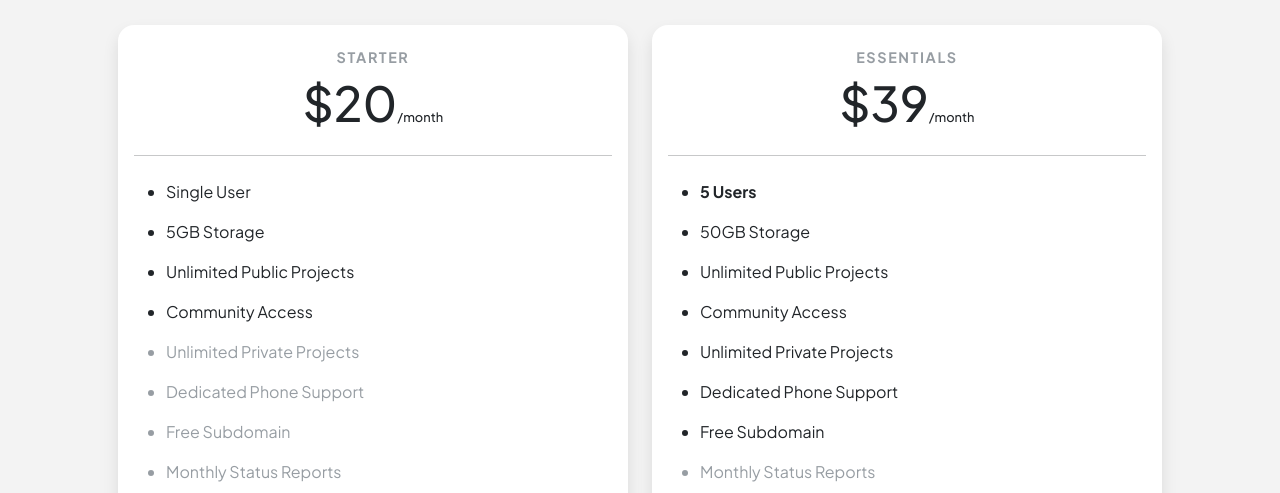
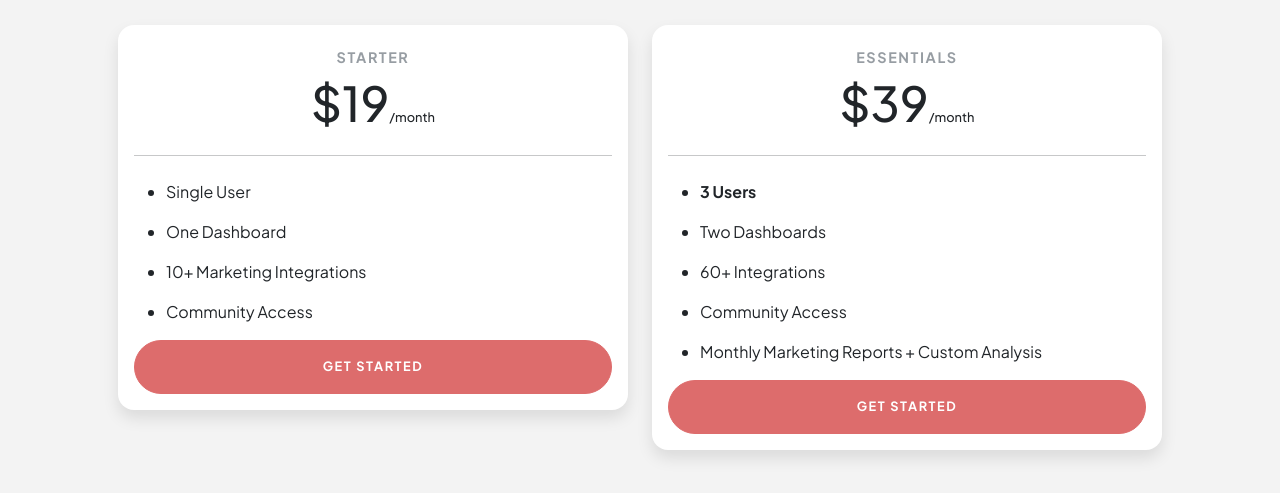
Before and after one commit to ayezee33/juicehq-sales-site, a plain HTML site: page pricing.html in a window 1280 px wide. Shown: the part 307-800 px from the top of the page. Drawn offline with nearby package versions, Linux system fonts and the light colour scheme.

Commit message:
add GA and GTM

```diff
--- a/pricing.html
+++ b/pricing.html
@@ -16,8 +16,28 @@
         <link href="https://cdn.jsdelivr.net/npm/bootstrap-icons@1.8.1/font/bootstrap-icons.css" rel="stylesheet" />
         <!-- Core theme CSS (includes Bootstrap)-->
         <link href="css/styles.css" rel="stylesheet" />
+        <!-- Google tag (gtag.js) -->
+        <script async src="https://www.googletagmanager.com/gtag/js?id=G-HQF5FCYQD3"></script>
+        <script>
+        window.dataLayer = window.dataLayer || [];
+        function gtag(){dataLayer.push(arguments);}
+        gtag('js', new Date());
+
+        gtag('config', 'G-HQF5FCYQD3');
+        </script>
+        <!-- Google Tag Manager -->
+        <script>(function(w,d,s,l,i){w[l]=w[l]||[];w[l].push({'gtm.start':
+            new Date().getTime(),event:'gtm.js'});var f=d.getElementsByTagName(s)[0],
+            j=d.createElement(s),dl=l!='dataLayer'?'&l='+l:'';j.async=true;j.src=
+            'https://www.googletagmanager.com/gtm.js?id='+i+dl;f.parentNode.insertBefore(j,f);
+            })(window,document,'script','dataLayer','GTM-TGDRG5Q');</script>
+            <!-- End Google Tag Manager -->
     </head>
     <body class="d-flex flex-column h-100">
+        <!-- Google Tag Manager (noscript) -->
+        <noscript><iframe src="https://www.googletagmanager.com/ns.html?id=GTM-TGDRG5Q"
+            height="0" width="0" style="display:none;visibility:hidden"></iframe></noscript>
+            <!-- End Google Tag Manager (noscript) -->
         <main class="flex-shrink-0">
             <!-- Navigation-->
             <nav class="navbar navbar-expand-lg navbar-light bg-white py-3">
@@ -35,7 +55,8 @@
                 </div>
             </nav>
 
-            <section class="py-5 pricing">
+             <!-- Pricing Section-->
+             <section class="py-5 pricing">
                 <div class="container px-5 py-5 mb-5">
                     <div class="text-center mb-5">
                         <p class="fs-3 fw-light text-muted">Chose the plan that fits your needs</p>
@@ -47,24 +68,16 @@
                             <div class="card mb-5 mb-lg-0">
                             <div class="card-body">
                                 <h5 class="card-title text-muted text-uppercase text-center">Starter</h5>
-                                <h6 class="card-price text-center">$20<span class="period">/month</span></h6>
+                                <h6 class="card-price text-center">$19<span class="period">/month</span></h6>
                                 <hr>
                                 <ul class="fa-ul">
                                 <li><span class="fa-li"><i class="fas fa-check"></i></span>Single User</li>
-                                <li><span class="fa-li"><i class="fas fa-check"></i></span>5GB Storage</li>
-                                <li><span class="fa-li"><i class="fas fa-check"></i></span>Unlimited Public Projects</li>
+                                <li><span class="fa-li"><i class="fas fa-check"></i></span>One Dashboard</li>
+                                <li><span class="fa-li"><i class="fas fa-check"></i></span>10+ Marketing Integrations</li>
                                 <li><span class="fa-li"><i class="fas fa-check"></i></span>Community Access</li>
-                                <li class="text-muted"><span class="fa-li"><i class="fas fa-times"></i></span>Unlimited
-                                    Private Projects</li>
-                                <li class="text-muted"><span class="fa-li"><i class="fas fa-times"></i></span>Dedicated
-                                    Phone Support</li>
-                                <li class="text-muted"><span class="fa-li"><i class="fas fa-times"></i></span>Free Subdomain
-                                </li>
-                                <li class="text-muted"><span class="fa-li"><i class="fas fa-times"></i></span>Monthly Status
-                                    Reports</li>
                                 </ul>
                                 <div class="d-grid">
-                                <a href="#" class="btn btn-primary text-uppercase">Get Started</a>
+                                <a href="https://buy.stripe.com/5kAdUbcmGcDe2PKeUV" class="btn btn-primary text-uppercase">Get Started</a>
                                 </div>
                             </div>
                             </div>
@@ -77,18 +90,14 @@
                                 <h6 class="card-price text-center">$39<span class="period">/month</span></h6>
                                 <hr>
                                 <ul class="fa-ul">
-                                <li><span class="fa-li"><i class="fas fa-check"></i></span><strong>5 Users</strong></li>
-                                <li><span class="fa-li"><i class="fas fa-check"></i></span>50GB Storage</li>
-                                <li><span class="fa-li"><i class="fas fa-check"></i></span>Unlimited Public Projects</li>
+                                <li><span class="fa-li"><i class="fas fa-check"></i></span><strong>3 Users</strong></li>
+                                <li><span class="fa-li"><i class="fas fa-check"></i></span>Two Dashboards</li>
+                                <li><span class="fa-li"><i class="fas fa-check"></i></span>60+ Integrations</li>
                                 <li><span class="fa-li"><i class="fas fa-check"></i></span>Community Access</li>
-                                <li><span class="fa-li"><i class="fas fa-check"></i></span>Unlimited Private Projects</li>
-                                <li><span class="fa-li"><i class="fas fa-check"></i></span>Dedicated Phone Support</li>
-                                <li><span class="fa-li"><i class="fas fa-check"></i></span>Free Subdomain</li>
-                                <li class="text-muted"><span class="fa-li"><i class="fas fa-times"></i></span>Monthly Status
-                                    Reports</li>
+                                <li><span class="fa-li"><i class="fas fa-check"></i></span>Monthly Marketing Reports + Custom Analysis</li>
                                 </ul>
                                 <div class="d-grid">
-                                <a href="#" class="btn btn-primary text-uppercase">Get Started</a>
+                                <a href="https://buy.stripe.com/dR65nF0DY7iU8a4288" class="btn btn-primary text-uppercase">Get Started</a>
                                 </div>
                             </div>
                             </div>
@@ -96,7 +105,7 @@
                       </div>
                   </div>
             </section>
-
+            <!-- End Pricing Section-->
 
             <section class="py-5">
                 <div class="container px-5 py-5 mb-5">
```
Also changed, not shown: casestudy.html (+21 -1 lines), contact.html (+20 -0 lines), index.html (+24 -4 lines), onboard.html (+20 -0 lines).
